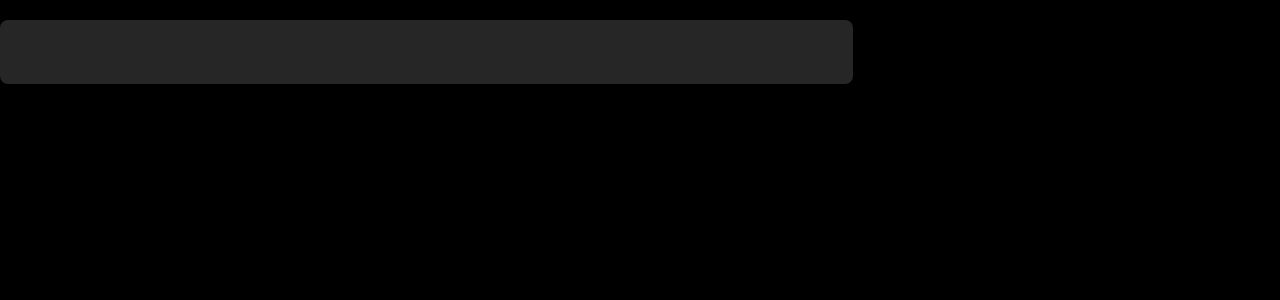
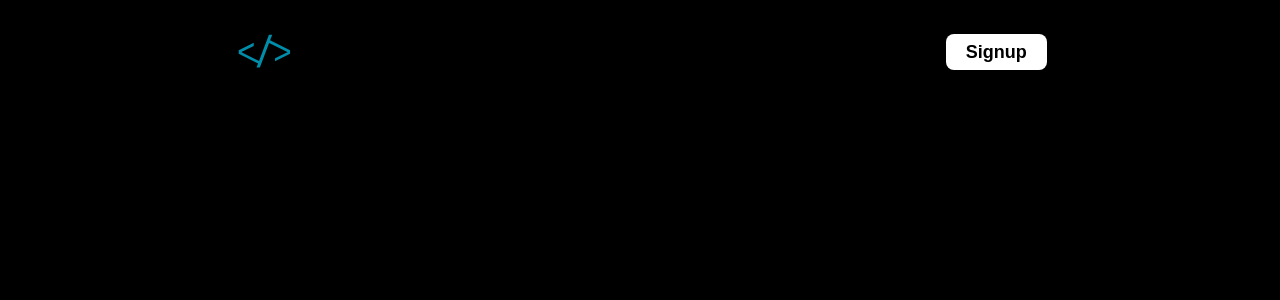
Before and after one commit to scott-mescudi/Codelet, a Next.js app in the folder web/: page / in a window 1280 px wide. Shown: the top 300 px of the page. Built offline with nearby package versions, Linux system fonts and the light colour scheme.

Commit message:
created basic navbar for main pages and updated docker file for go server to use 1.24.0

```diff
--- a/web/src/app/(main)/layout.tsx
+++ b/web/src/app/(main)/layout.tsx
@@ -1,5 +1,6 @@
 import type { Metadata } from "next";
 import "../globals.css";
+import { MainNavbar } from "@/components/MainNavbar";
 
 export const metadata: Metadata = {
   title: "Codelet",
@@ -8,6 +9,9 @@ export const metadata: Metadata = {
 
 export default function RootLayout({children}: Readonly<{children: React.ReactNode;}>) {
   return (
-    children
-  );
+		<>
+			<MainNavbar />
+			{children}
+		</>
+  )
 }
--- a/web/src/app/(main)/page.tsx
+++ b/web/src/app/(main)/page.tsx
@@ -1,7 +1,8 @@
+
+
 export default function Home() {
   return (
-    <>
-    <div className="w-2/3 h-16 rounded-lg sticky top-0 mt-5 bg-neutral-800"></div>
-    </>
+		<>
+		</>
   )
 }
--- a/web/src/app/layout.tsx
+++ b/web/src/app/layout.tsx
@@ -12,7 +12,7 @@ export const metadata: Metadata = {
 export default function RootLayout({children}: Readonly<{children: React.ReactNode}>) {
 	return (
 		<html lang="en" className="overflow-y-scroll">
-			<body className="overflow-hidden">{children}</body>
+			<body className="overflow-hidden flex flex-col items-center">{children}</body>
 		</html>
 	)
 }
--- /dev/null
+++ b/web/src/components/MainNavbar.tsx
@@ -0,0 +1,67 @@
+'use client'
+
+import Image from "next/image";
+import Link from "next/link";
+import logo from '../../public/logo.svg'
+import {jwtDecode} from 'jwt-decode'
+import { useEffect, useState } from "react";
+
+
+function isTokenExpired(token: string): boolean {
+  try {
+    const decoded: {exp?: number} = jwtDecode(token)
+    const now = Date.now() / 1000
+
+    return decoded.exp !== undefined ? decoded.exp < now : true
+  } catch (error) {
+    return true
+  }
+}
+
+export function MainNavbar() {
+
+  const [isLoggedIn, setIsLoggedIn] = useState<boolean>(false)
+
+  useEffect(() => {
+    const token = localStorage.getItem('ACCESS_TOKEN')
+    if (!token) return
+
+    if (!isTokenExpired(token)) {
+      setIsLoggedIn(true)
+    }
+  }, [])
+
+
+    return (
+		<>
+			<div className="w-2/3 h-16 flex flex-row overflow-hidden items-center px-5 rounded-xl sticky top-0 mt-5 backdrop-blur-lg ">
+				<Link href={'/'} className="flex flex-row h-full items-center">
+					<div className="h-full aspect-square">
+						<Image
+							draggable={false}
+							src={logo}
+							className="h-full w-full "
+							alt="codelet logo"
+						/>
+					</div>
+				</Link>
+
+				{isLoggedIn ? (
+					<Link
+						href={'/dashboard'}
+						className="bg-white hover:bg-opacity-80 duration-300 ease-in-out ml-auto h-fit py-1 px-5 text-lg font-semibold rounded-lg"
+					>
+						Dashboard
+					</Link>
+				) : (
+					<Link
+						href={'/signup'}
+						className="bg-white hover:bg-opacity-80 duration-300 ease-in-out ml-auto h-fit py-1 px-5 text-lg font-semibold rounded-lg"
+					>
+						Signup
+					</Link>
+				)}
+			</div>
+		</>
+	)
+}
```
Also changed, not shown: 2 other files (tests, documents, lock files or other folders).
